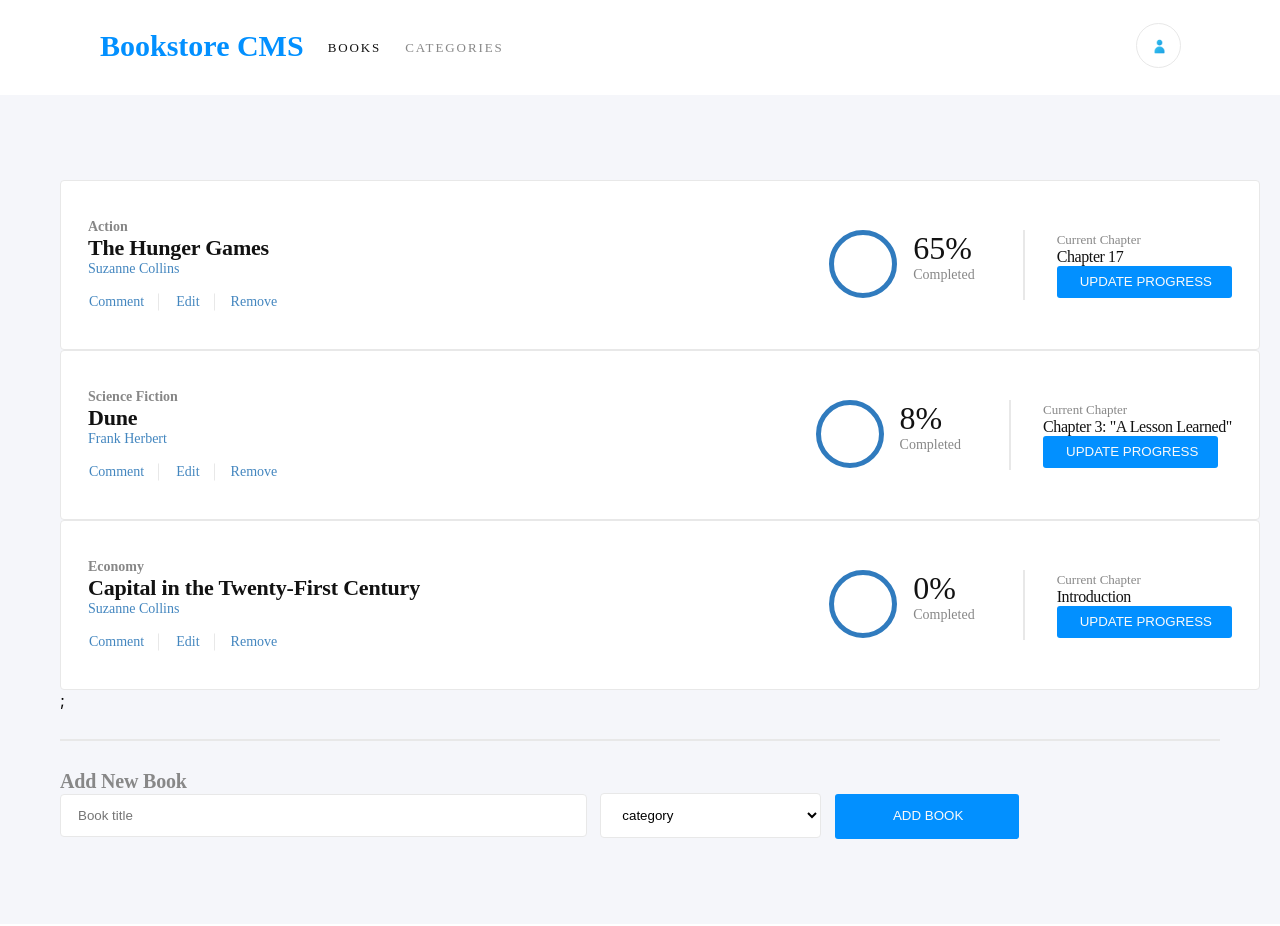
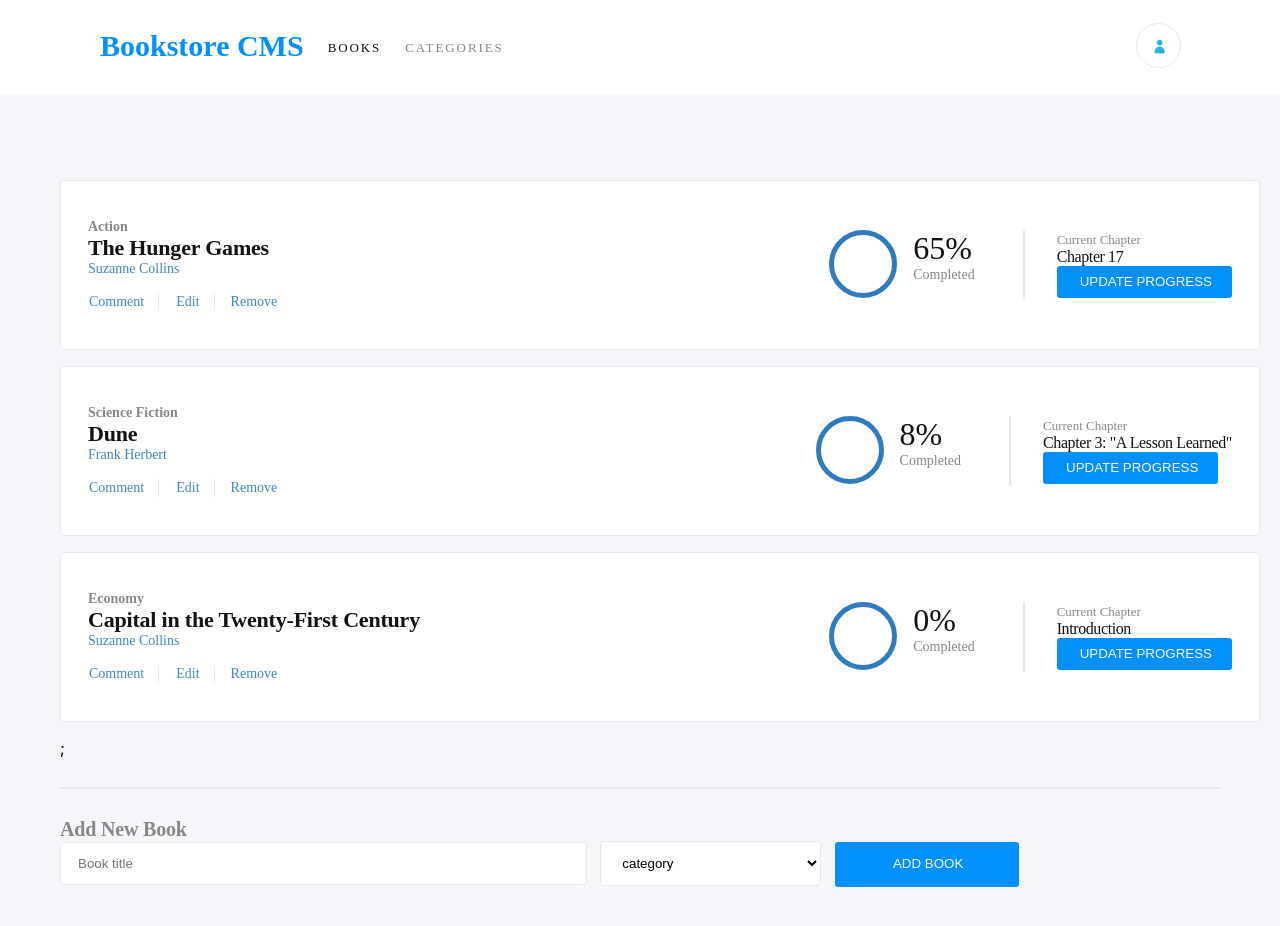
Before and after one commit to lily4178993/my-book-store, a React (Create React App) app: page / in a window 1280 px wide. Shown: the top 926 px of the page. Built offline with nearby package versions, Linux system fonts and the light colour scheme.

Commit message:
Add margin to book cards

```diff
--- a/src/components/styles/BooksCard.module.css
+++ b/src/components/styles/BooksCard.module.css
@@ -8,6 +8,7 @@
     display: flex;
     justify-content: space-between;
     align-items: center;
+    margin-bottom: 1em;
   }
 
   .LessonPanel2 {
```
